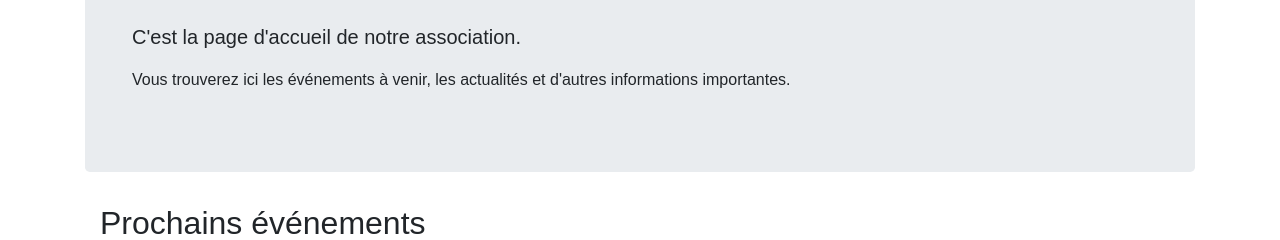
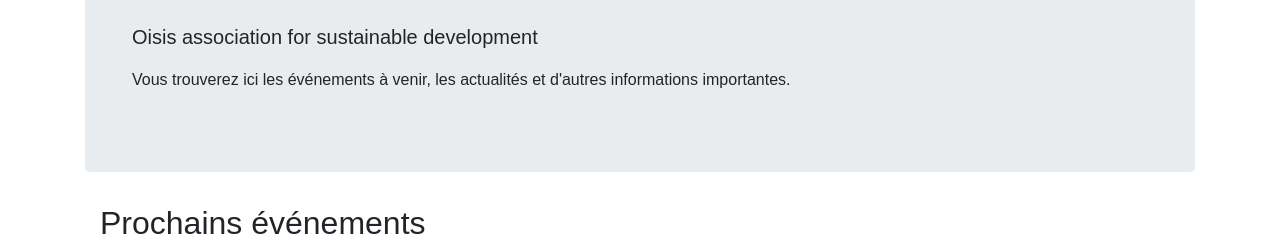
Before and after one commit to vapeasnl/appweb, a Flask app: page / in a window 1280 px wide. Shown: the part 209-449 px from the top of the page. Run offline with Flask 3, Linux system fonts and the light colour scheme; data that the repository does not hold is empty; some libraries are stand-ins or nearby versions.

Commit message:
Update home.html

```diff
--- a/association/association_v1/app/templates/home.html
+++ b/association/association_v1/app/templates/home.html
@@ -4,7 +4,7 @@
     <div class="jumbotron">
         <div class="container">
             <h1 class="display-4">Bienvenue, {{ current_user.username }}</h1>
-            <p class="lead">C'est la page d'accueil de notre association.</p>
+            <p class="lead">Oisis association for sustainable development</p>
             <p>Vous trouverez ici les événements à venir, les actualités et d'autres informations importantes.</p>
         </div>
     </div>
```
